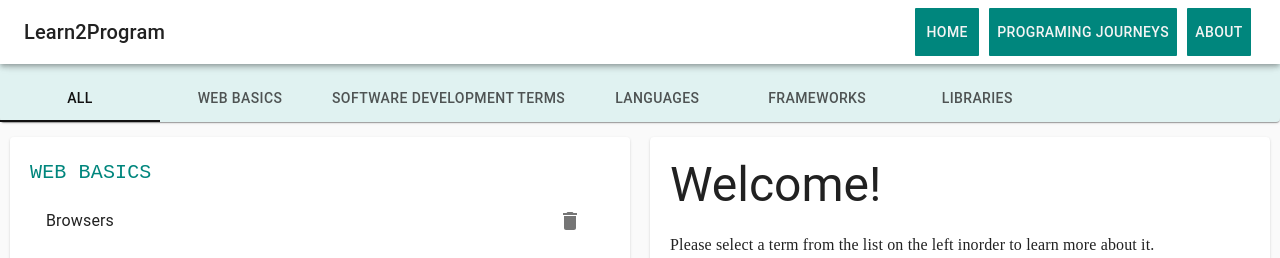
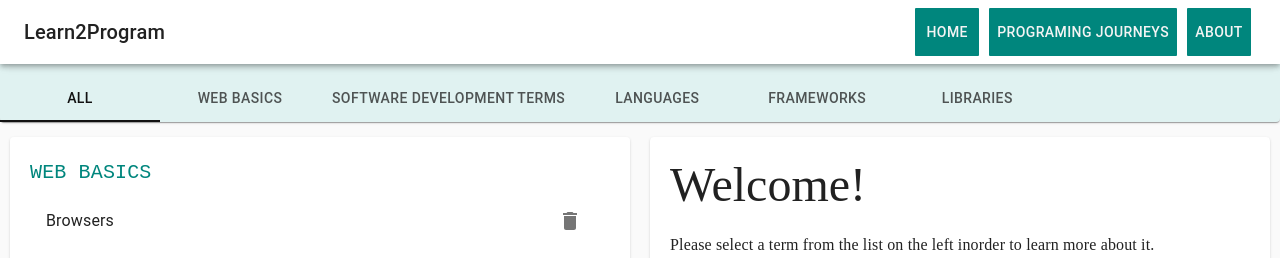
Before and after one commit to kristina-arezina/terms-2-program, a React (Create React App) app: page / in a window 1280 px wide. Shown: the top 258 px of the page. Built offline with nearby package versions, Linux system fonts and the light colour scheme.

Commit message:
changed styles a bit

```diff
--- a/src/components/Exercises/index.js
+++ b/src/components/Exercises/index.js
@@ -56,7 +56,10 @@ export default ({
                                         onClick={() => onSelect(id)}
                                     >
                                         <ListItemText
-                                         primary={title}/>
+                                         primary={title}
+                                         style={{
+                                             fontFamily:"century gothic",
+                                         }}/>
                                         <ListItemSecondaryAction>
                                             <IconButton onClick={() => onDelete(id)}>
                                                 <DeleteIcon/>
@@ -77,7 +80,7 @@ export default ({
 
 
 
-            <Typography variant="h3">
+            <Typography variant="h3"style={{ fontFamily:"century gothic",}}>
                 {title}
             </Typography>
             <Typography variant={"body1"} style={{marginTop:20, fontFamily:"century gothic",}}>
```
